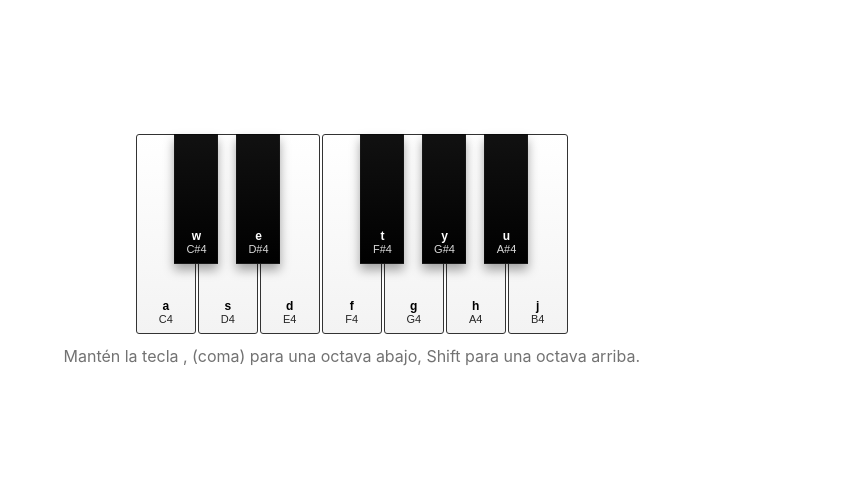
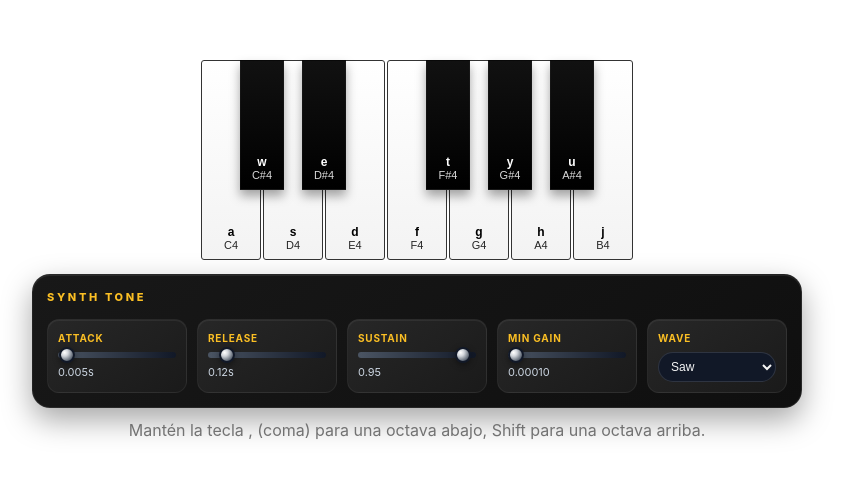
Before and after one commit to A-MR4/Piano.vue, a Vue app in the folder piano-browser/: page / in a window 1280 px wide. Shown: the part 148-626 px from the top of the page, without its empty margins (0-865 px from the left). Built offline with nearby package versions, Linux system fonts and the light colour scheme.

Commit message:
controles de paramtetros

```diff
--- a/piano-browser/src/App.vue
+++ b/piano-browser/src/App.vue
@@ -33,6 +33,43 @@
         <div class="label">{{ k.key }}</div>
         <div class="note">{{ k.name }}</div>
       </button>
+    </div>
+
+    <div class="controls" aria-label="Synth controls">
+      <div class="panel-title">Synth Tone</div>
+      <div class="control-card">
+        <label for="attack">Attack</label>
+        <input id="attack" v-model.number="synthParams.attack" type="range" min="0.001" max="0.5" step="0.001" />
+        <span>{{ synthParams.attack.toFixed(3) }}s</span>
+      </div>
+
+      <div class="control-card">
+        <label for="release">Release</label>
+        <input id="release" v-model.number="synthParams.release" type="range" min="0.01" max="1" step="0.01" />
+        <span>{{ synthParams.release.toFixed(2) }}s</span>
+      </div>
+
+      <div class="control-card">
+        <label for="sustain">Sustain</label>
+        <input id="sustain" v-model.number="synthParams.sustain" type="range" min="0.01" max="1" step="0.01" />
+        <span>{{ synthParams.sustain.toFixed(2) }}</span>
+      </div>
+
+      <div class="control-card">
+        <label for="minGain">Min Gain</label>
+        <input id="minGain" v-model.number="synthParams.minGain" type="range" min="0.00001" max="0.2" step="0.00001" />
+        <span>{{ synthParams.minGain.toFixed(5) }}</span>
+      </div>
+
+      <div class="control-card">
+        <label for="waveform">Wave</label>
+        <select id="waveform" v-model="synthParams.waveform">
+          <option value="sawtooth">Saw</option>
+          <option value="sine">Sine</option>
+          <option value="square">Square</option>
+          <option value="triangle">Triangle</option>
+        </select>
+      </div>
     </div>
 
     <p class="hint">Mantén la tecla <strong>, </strong>(coma) para una octava abajo, <strong>Shift</strong> para una octava arriba.</p>
@@ -109,31 +146,34 @@ function ensureAudioContext() {
   if (!audioCtx) audioCtx = new (window.AudioContext || window.webkitAudioContext)()
 }
 
-const ATTACK = 0.005
-const RELEASE = 0.12
-const SUSTAIN = 0.95
-const MIN_GAIN = 0.0001
+const synthParams = reactive({
+  attack: 0.005,
+  release: 0.12,
+  sustain: 0.95,
+  minGain: 0.0001,
+  waveform: 'sawtooth'
+})
 
 function createVoice(freq) {
   const now = audioCtx.currentTime
   const osc = audioCtx.createOscillator()
   const gain = audioCtx.createGain()
-  osc.type = 'sawtooth'
+  osc.type = synthParams.waveform
   osc.frequency.value = freq
-  gain.gain.setValueAtTime(MIN_GAIN, now)
-  gain.gain.linearRampToValueAtTime(SUSTAIN, now + ATTACK)
+  gain.gain.setValueAtTime(synthParams.minGain, now)
+  gain.gain.linearRampToValueAtTime(synthParams.sustain, now + synthParams.attack)
   osc.connect(gain)
   gain.connect(audioCtx.destination)
   osc.start(now)
   return {
     osc, gain,
-    release: (releaseTime = RELEASE) => {
+    release: (releaseTime = synthParams.release) => {
       const t = audioCtx.currentTime
       try {
         gain.gain.cancelScheduledValues(t)
-        const current = Math.max(gain.gain.value || MIN_GAIN, MIN_GAIN)
+        const current = Math.max(gain.gain.value || synthParams.minGain, synthParams.minGain)
         gain.gain.setValueAtTime(current, t)
-        gain.gain.exponentialRampToValueAtTime(MIN_GAIN, t + Math.max(0.01, releaseTime))
+        gain.gain.exponentialRampToValueAtTime(synthParams.minGain, t + Math.max(0.01, releaseTime))
         osc.stop(t + Math.max(0.01, releaseTime) + 0.02)
       } catch (e) {}
     }
@@ -167,10 +207,10 @@ function forceReleaseAndRemove(keyId) {
   for (const v of arr) {
     try {
       v.gain.gain.cancelScheduledValues(now)
-      const current = Math.max(v.gain.gain.value || MIN_GAIN, MIN_GAIN)
+      const current = Math.max(v.gain.gain.value || synthParams.minGain, synthParams.minGain)
       v.gain.gain.setValueAtTime(current, now)
-      v.gain.gain.exponentialRampToValueAtTime(MIN_GAIN, now + 0.02)
-      v.osc.stop(now + 0.03)
+      v.gain.gain.exponentialRampToValueAtTime(synthParams.minGain, now + Math.max(0.01, synthParams.release))
+      v.osc.stop(now + Math.max(0.02, synthParams.release + 0.01))
     } catch (e) {}
   }
   activeVoices.delete(keyId)
@@ -182,7 +222,6 @@ function startNoteForKey(keyChar, comma = false, shift = false) {
   if (!freq) return
   ensureAudioContext()
   forceReleaseAndRemoveByBase(keyChar)
-  clearPressedIdsForBase(keyChar)
 
   const keyId = makeKeyId(keyChar, comma, shift)
   const voice = createVoice(freq)
@@ -206,7 +245,7 @@ function stopNoteForKey(keyChar, comma = false, shift = false) {
   const keyId = makeKeyId(keyChar, comma, shift)
   const list = activeVoices.get(keyId)
   if (!list) return
-  for (const v of list) v.release(RELEASE)
+  for (const v of list) v.release(synthParams.release)
 }
 
 /* Wrappers: manejan pressedKeyIds y estado visual */
@@ -243,6 +282,11 @@ function handleKeyDown(e) {
   if (e.key === 'Shift') {
     shiftDown.value = true
     syncHeldNotesWithModifiers()
+    return
+  }
+
+  if (e.repeat) {
+    e.preventDefault()
     return
   }
 
@@ -298,10 +342,10 @@ function forceReleaseAndRemoveByBase(keyChar) {
       for (const v of arr) {
         try {
           v.gain.gain.cancelScheduledValues(now)
-          const current = Math.max(v.gain.gain.value || MIN_GAIN, MIN_GAIN)
+          const current = Math.max(v.gain.gain.value || synthParams.minGain, synthParams.minGain)
           v.gain.gain.setValueAtTime(current, now)
-          v.gain.gain.exponentialRampToValueAtTime(MIN_GAIN, now + 0.02)
-          v.osc.stop(now + 0.03)
+          v.gain.gain.exponentialRampToValueAtTime(synthParams.minGain, now + Math.max(0.01, synthParams.release))
+          v.osc.stop(now + Math.max(0.02, synthParams.release + 0.01))
         } catch (e) {}
       }
       activeVoices.delete(keyId)
@@ -315,7 +359,6 @@ function clearPressedIdsForBase(keyChar) {
   for (const id of Array.from(pressedKeyIds)) {
     if (id.startsWith(prefix)) pressedKeyIds.delete(id)
   }
-  activeBaseStates.delete(keyChar)
 }
 
 function getActiveStateForKey(keyChar, comma = false, shift = false) {
@@ -420,5 +463,76 @@ onUnmounted(() => {
 /* etiquetas */
 .label { font-weight: 700; font-size: 12px; pointer-events: none; }
 .note { font-size: 11px; opacity: 0.85; pointer-events: none; }
+.controls {
+  display: grid;
+  grid-template-columns: repeat(auto-fit, minmax(140px, 1fr));
+  gap: 10px;
+  margin: 14px auto 10px;
+  max-width: 780px;
+  padding: 14px;
+  border-radius: 18px;
+  background: linear-gradient(145deg, #181818, #0f0f0f);
+  border: 1px solid rgba(255,255,255,0.08);
+  box-shadow: inset 0 1px 0 rgba(255,255,255,0.08), 0 12px 30px rgba(0,0,0,0.35);
+}
+.panel-title {
+  grid-column: 1 / -1;
+  text-align: left;
+  font-size: 11px;
+  font-weight: 800;
+  letter-spacing: 0.24em;
+  text-transform: uppercase;
+  color: #fbbf24;
+  margin-bottom: 2px;
+}
+.control-card {
+  display: flex;
+  flex-direction: column;
+  gap: 6px;
+  text-align: left;
+  font-size: 12px;
+  color: #f5f5f5;
+  padding: 10px;
+  border-radius: 12px;
+  background: linear-gradient(145deg, #272727, #1a1a1a);
+  border: 1px solid rgba(255,255,255,0.06);
+  box-shadow: inset 0 1px 0 rgba(255,255,255,0.06);
+}
+.control-card label {
+  font-weight: 700;
+  color: #fbbf24;
+  text-transform: uppercase;
+  letter-spacing: 0.08em;
+  font-size: 10px;
+}
+.control-card input[type="range"] {
+  width: 100%;
+  appearance: none;
+  height: 6px;
+  border-radius: 999px;
+  background: linear-gradient(90deg, #4b5563, #111827);
+  outline: none;
+}
+.control-card input[type="range"]::-webkit-slider-thumb {
+  appearance: none;
+  width: 16px;
+  height: 16px;
+  border-radius: 50%;
+  background: radial-gradient(circle at 30% 30%, #fff, #d1d5db 30%, #4b5563 80%);
+  border: 2px solid #111827;
+  box-shadow: 0 2px 6px rgba(0,0,0,0.4);
+}
+.control-card select {
+  border: 1px solid rgba(255,255,255,0.12);
+  border-radius: 999px;
+  padding: 6px 8px;
+  font-size: 12px;
+  background: #111827;
+  color: #f5f5f5;
+}
+.control-card span {
+  font-size: 11px;
+  color: #cbd5e1;
+}
 .hint { margin-top: 10px; color: #727272; font-size: 16px; }
 </style>
```
